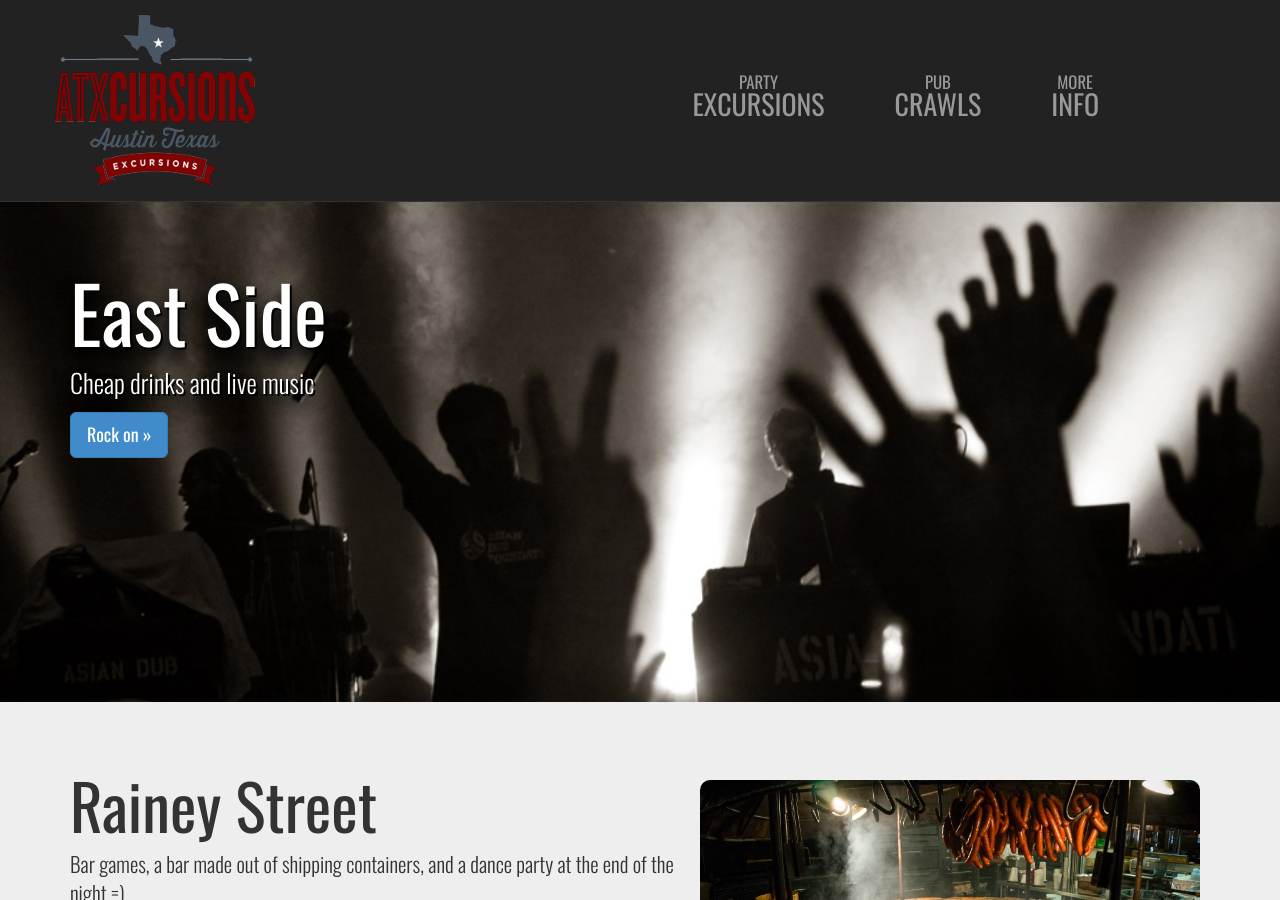
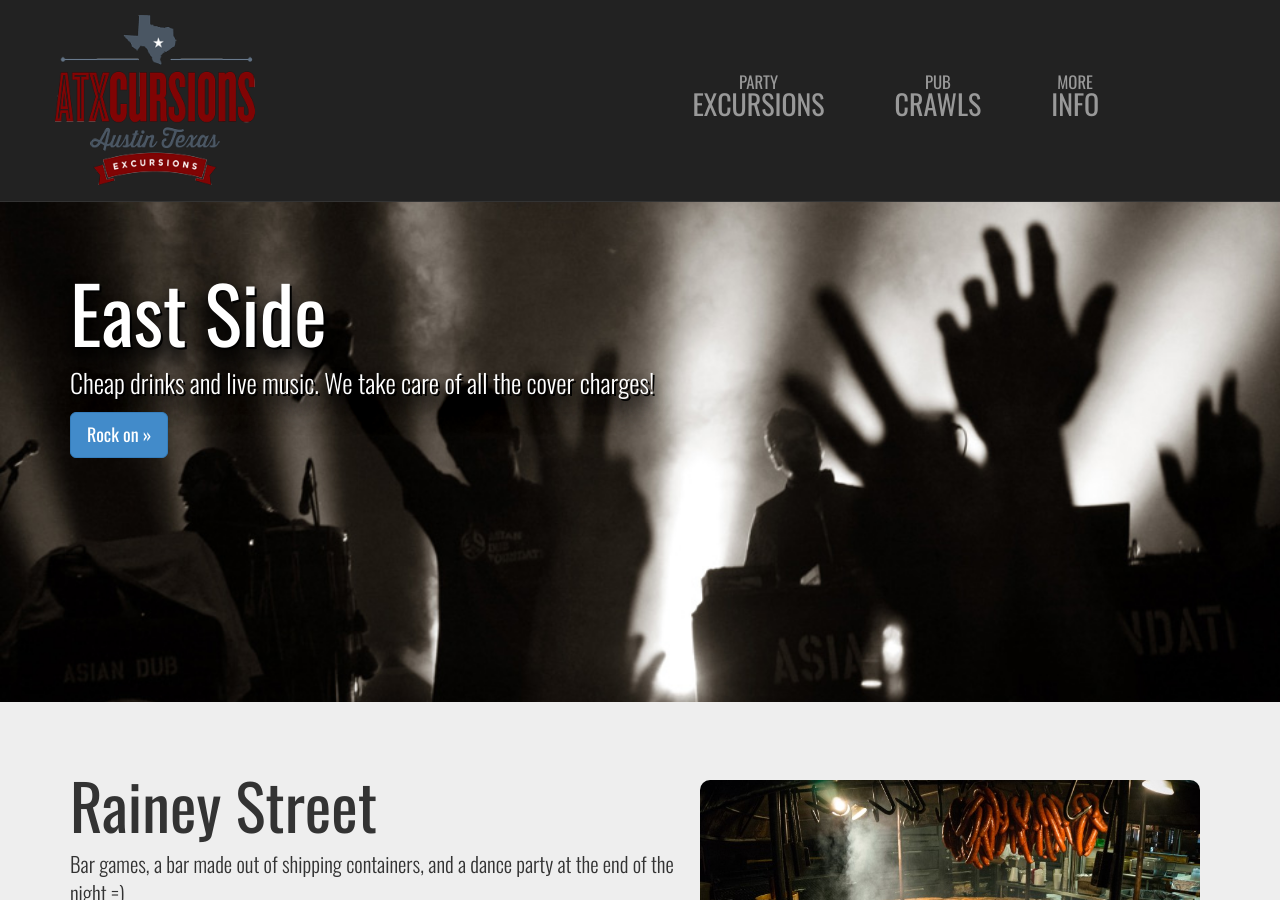
Before and after one commit to Gennovacap-Technology/axtcursions, a Jekyll site: the page built from pub-crawls.html, in a window 1280 px wide and 900 px high. Built offline with Jekyll 4.4.1, drawn with Linux system fonts in a browser that asks for light colours; nearby versions of some CDN libraries; Markdown is read by kramdown in place of the engine named in the settings.

Commit message:
copy change on pub crawrls

```diff
--- a/pub-crawls.html
+++ b/pub-crawls.html
@@ -8,7 +8,7 @@ layout: default
       <div class="container">
           <div class="jumbotron-caption">
             <h2>East Side</h2>
-            <p>Cheap drinks and live music</p>
+            <p>Cheap drinks and live music. We take care of all the cover charges!</p>
             <!--<p>&nbsp;</p>-->
             <p><a class="btn btn-lg btn-primary" href="https://atxcursions.rezdy.com/28617/river-tubing-in-san-marcos" role="button">Rock on &raquo;</a></p>
           </div>
```
